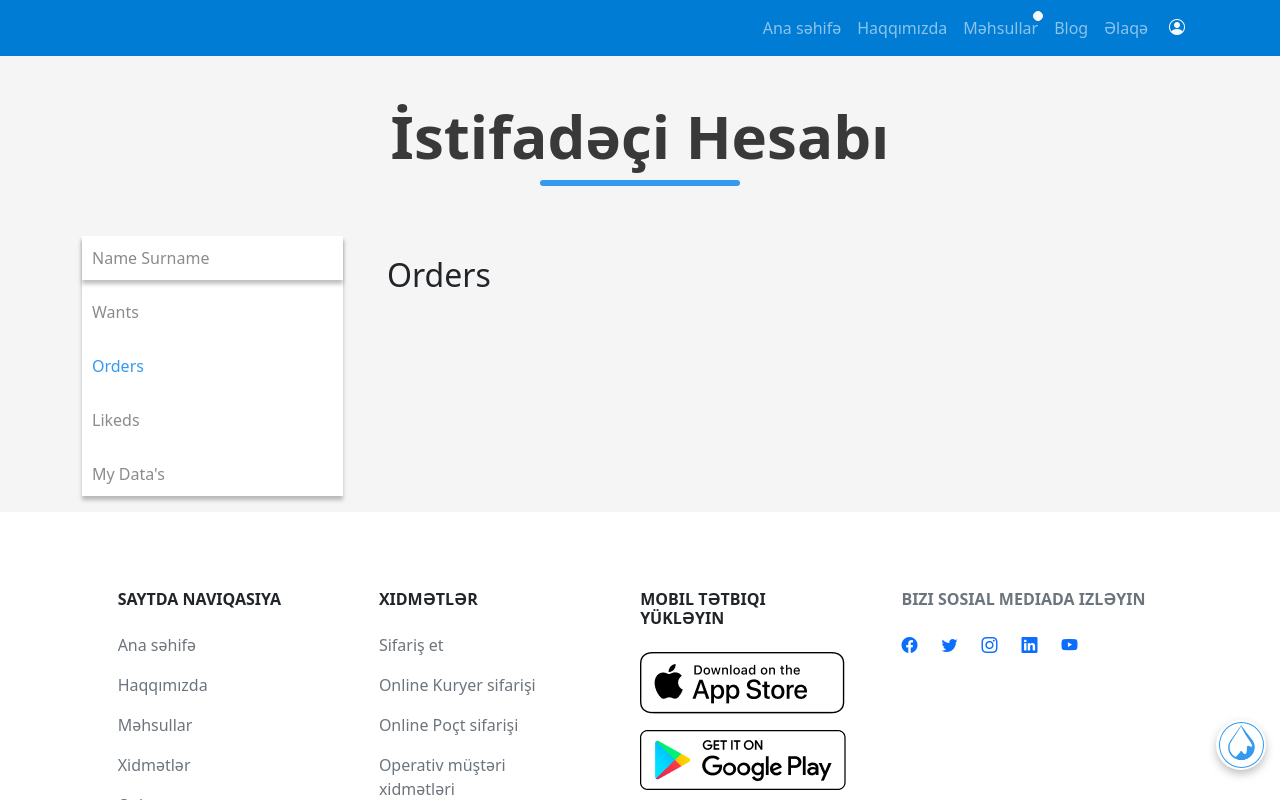
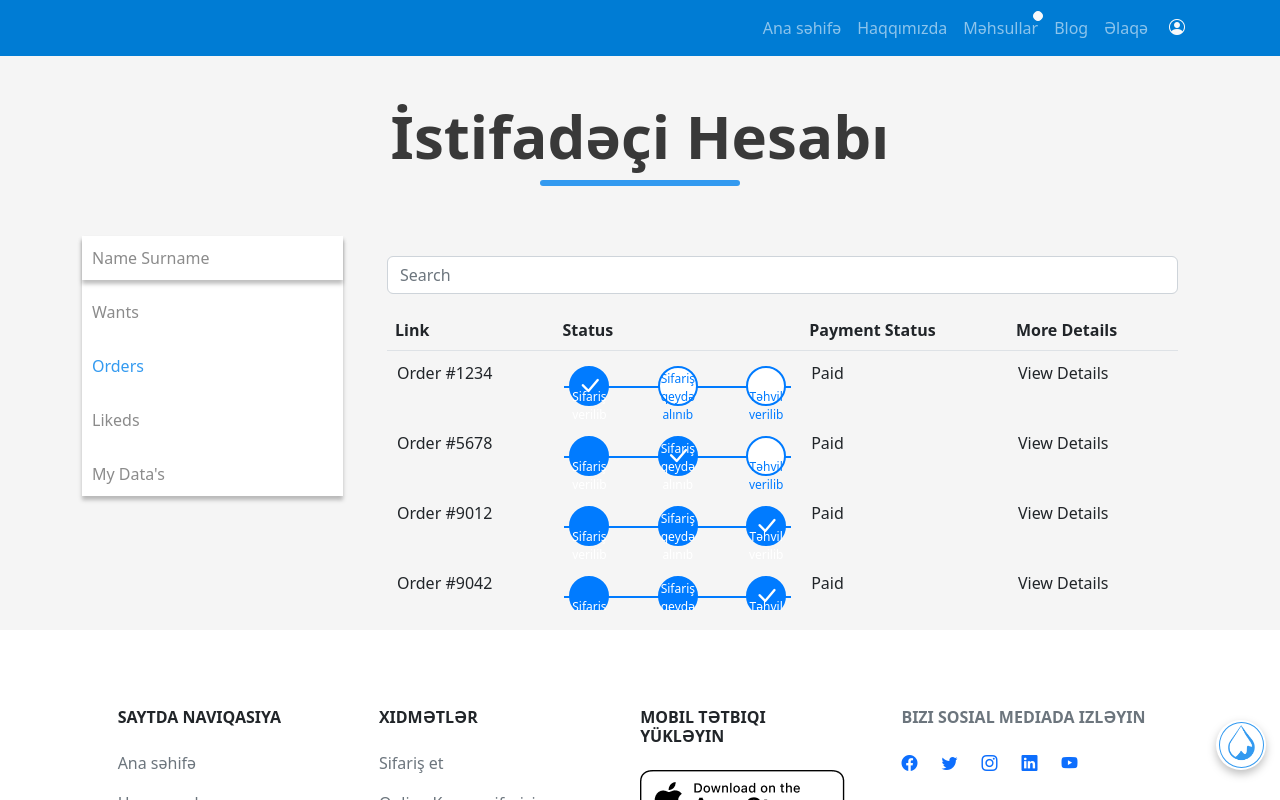
Before and after one commit to ArifBabayev05/ISU, a React (Create React App) app: page /user in a window 1280 px wide. Both pictures are taken after a click on the item "Orders". Shown: the top 800 px of the page. Built offline with nearby package versions, Linux system fonts and the light colour scheme.

Commit message:
Create orders table

```diff
--- /dev/null
+++ b/src/components/UserProfileContents/Favorites.js
@@ -0,0 +1,9 @@
+import React from 'react'
+
+const Favorites = () => {
+  return (
+    <div>Favorites</div>
+  )
+}
+
+export default Favorites
--- /dev/null
+++ b/src/components/UserProfileContents/Informations.js
@@ -0,0 +1,9 @@
+import React from 'react'
+
+const Informations = () => {
+  return (
+    <div>Informations</div>
+  )
+}
+
+export default Informations
--- /dev/null
+++ b/src/components/UserProfileContents/Orders.js
@@ -0,0 +1,115 @@
+import React from 'react';
+import "../../style/UserProfile/Orders.css"
+
+
+function Orders() {
+    // Sample data for orders
+    const orders = [
+        {
+            id: 1,
+            link: 'Order #1234',
+            status: 'order placed',
+            paymentStatus: 'Paid',
+            moreDetails: 'View Details',
+        },
+        {
+            id: 2,
+            link: 'Order #5678',
+            status: 'order delivered',
+            paymentStatus: 'Paid',
+            moreDetails: 'View Details',
+        },
+        {
+            id: 3,
+            link: 'Order #9012',
+            status: 'finish',
+            paymentStatus: 'Paid',
+            moreDetails: 'View Details',
+        },
+        {
+            id: 4,
+            link: 'Order #9042',
+            status: 'finish',
+            paymentStatus: 'Paid',
+            moreDetails: 'View Details',
+        },];
+
+    const getStatusConfig = (status) => {
+        switch (status) {
+            case 'order placed':
+                return {
+                    circles: [true, false, false],
+                    thickCircleIndex: 0,
+                    statusNames: ['Sifariş verilib ', 'Sifariş qeydə alınıb ', 'Təhvil verilib'],
+                };
+            case 'order delivered':
+                return {
+                    circles: [true, true, false],
+                    thickCircleIndex: 1,
+                    statusNames: ['Sifariş verilib ', 'Sifariş qeydə alınıb ', 'Təhvil verilib'],
+                };
+            case 'finish':
+                return {
+                    circles: [true, true, true],
+                    thickCircleIndex: 2,
+                    statusNames: ['Sifariş verilib ', 'Sifariş qeydə alınıb ', 'Təhvil verilib'],
+                };
+            default:
+                return {
+                    circles: [false, false, false],
+                    thickCircleIndex: -1,
+                    statusNames: ['', '', ''],
+                };
+        }
+    };
+
+    return (
+        <div>
+            <div className="mb-3">
+                <input type="text" className="form-control" placeholder="Search" />
+            </div>
+            <div className="table-container">
+                <table className="table">
+                    <thead>
+                        <tr>
+                            <th>Link</th>
+                            <th>Status</th>
+                            <th>Payment Status</th>
+                            <th>More Details</th>
+                        </tr>
+                    </thead>
+                    <tbody>
+                        {orders.map((order) => (
+                            <tr key={order.id}>
+                                <td>{order.link}</td>
+                                <td>
+                                    <div className="progress-indicator">
+                                        {getStatusConfig(order.status).circles.map((circle, index) => (
+                                            <div
+                                                key={index}
+                                                className={`progress-circle ${circle ? 'active' : ''
+                                                    } ${index === getStatusConfig(order.status).thickCircleIndex ? 'thick' : ''}`}
+                                            >
+                                                {index === getStatusConfig(order.status).thickCircleIndex && (
+                                                    <i style={{ fontSize: "25px" }} class="bi bi-check-lg"></i>
+                                                )}
+                                                <span className="status-name">
+                                                    {getStatusConfig(order.status).statusNames[index]}
+                                                </span>
+                                            </div>
+                                        ))}
+                                        <div className="progress-line" />
+                                    </div>
+                                </td>
+                                <td>{order.paymentStatus}</td>
+                                <td>{order.moreDetails}</td>
+                            </tr>
+                        ))}
+                    </tbody>
+                </table>
+            </div>
+        </div>
+    );
+}
+
+export default Orders;
--- /dev/null
+++ b/src/components/UserProfileContents/Packages.js
@@ -0,0 +1,9 @@
+import React from 'react'
+
+const Packages = () => {
+  return (
+    <div>Packages</div>
+  )
+}
+
+export default Packages
--- a/src/pages/user/UserProfilePage.js
+++ b/src/pages/user/UserProfilePage.js
@@ -1,6 +1,10 @@
 import { useState } from "react";
 import "../../style/ProfilePage.css"
 import Pageheader from "../../utils/PageHeader";
+import Orders from "../../components/UserProfileContents/Orders";
+import Packages from "../../components/UserProfileContents/Packages";
+import Favorites from "../../components/UserProfileContents/Favorites";
+import Informations from "../../components/UserProfileContents/Informations";
 
 const UserProfilePage = () => {
   const [activeTab, setActiveTab] = useState('wants');
@@ -51,26 +55,25 @@ const UserProfilePage = () => {
           <div className="main-content">
             {activeTab === 'wants' && (
               <div>
-                <h2>Wants</h2>
-                {/* Content for the Wants tab */}
+                <Packages/>
               </div>
             )}
             {activeTab === 'orders' && (
               <div>
-                <h2>Orders</h2>
-                {/* Content for the Orders tab */}
+
+                <Orders/>
               </div>
             )}
             {activeTab === 'likeds' && (
               <div>
-                <h2>Likeds</h2>
-                {/* Content for the Likeds tab */}
+
+                <Favorites/>
               </div>
             )}
             {activeTab === 'mydata' && (
               <div>
-                <h2>My Data's</h2>
-                {/* Content for the My Data's tab */}
+
+                <Informations/>
               </div>
             )}
           </div>
--- /dev/null
+++ b/src/style/UserProfile/Orders.css
@@ -0,0 +1,70 @@
+.table-container {
+    max-height: 300px;
+    overflow: auto;
+    border-collapse: separate;
+    border-spacing: 0;
+}
+  .table td {
+    border-bottom: none;
+    padding: 10px;
+  }
+
+.progress-indicator {
+    display: flex;
+    align-items: center;
+    justify-content: space-between;
+    position: relative;
+    height: 50px;
+}
+
+.progress-circle {
+    width: 20px;
+    height: 20px;
+    border-radius: 50%;
+    background-color: #fff;
+    border: 2px solid #007bff;
+    margin: 0 5px;
+    display: flex;
+    align-items: center;
+    justify-content: center;
+    font-size: 10px;
+    z-index: 1;
+    color: #007bff;
+}
+
+.progress-line {
+    position: absolute;
+    top: 50%;
+    /* left: 13px; */
+    width: 100%;
+    height: 2px;
+    background-color: #007bff;
+}
+
+.progress-indicator .progress-circle.active {
+    background-color: #007bff;
+    border: 2px solid #007bff;
+    color: #fff;
+}
+
+
+.progress-circle {
+    width: 40px;
+    height: 40px;
+    border-radius: 50%;
+    border: 2px solid #007bff;
+    background-color: #fff;
+    display: flex;
+    align-items: center;
+    justify-content: center;
+    position: relative;
+}
+
+.status-name {
+    position: absolute;
+    bottom: -20px;
+    left: 0;
+    right: 0;
+    text-align: center;
+    font-size: 12px;
+}
```
